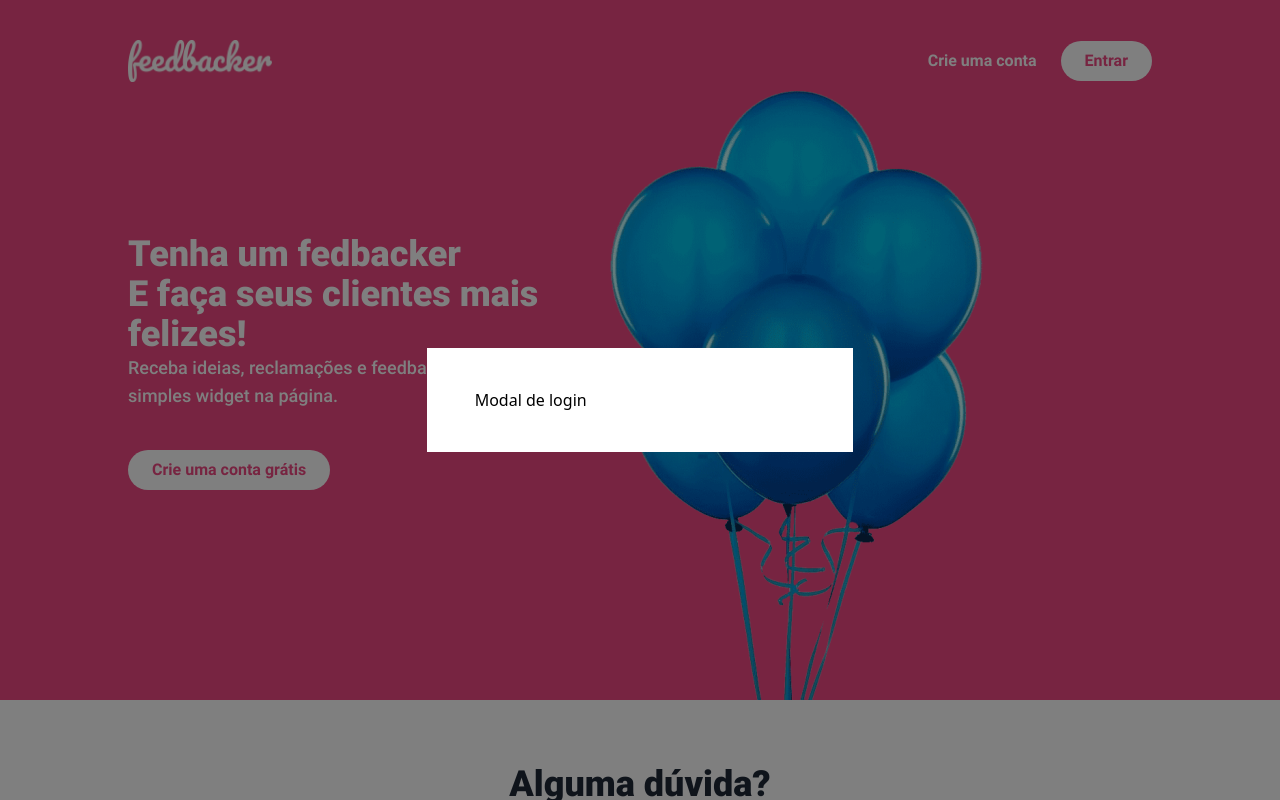
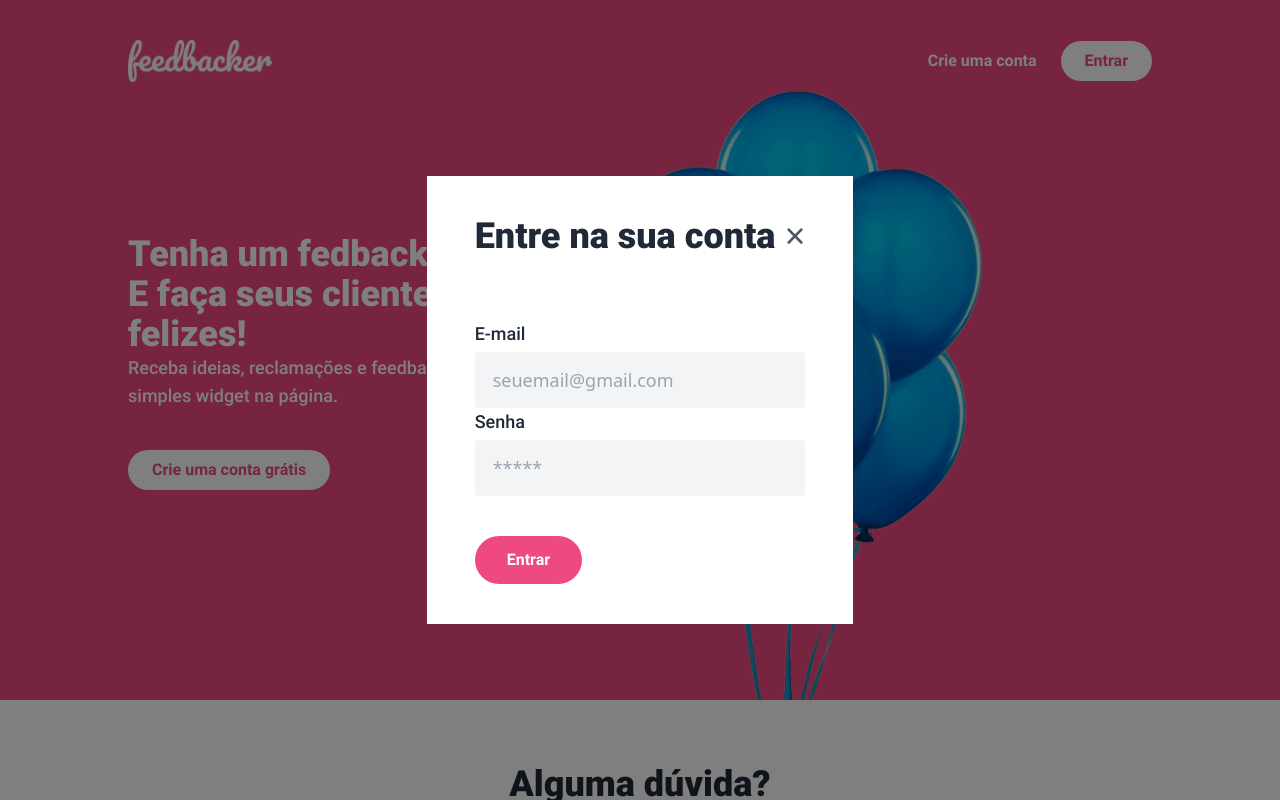
Before and after one commit to Mardoniosc/dashboard-vue, a Vue app: page / in a window 1280 px wide. Both pictures are taken after a click on the button "Entrar". Shown: the top 800 px of the page. Built offline with nearby package versions, Linux system fonts and the light colour scheme.

Commit message:
Criando pagina de login pt 1

```diff
--- a/public/index.html
+++ b/public/index.html
@@ -5,7 +5,7 @@
     <meta http-equiv="X-UA-Compatible" content="IE=edge">
     <meta name="viewport" content="width=device-width,initial-scale=1.0">
     <link rel="icon" href="<%= BASE_URL %>favicon.ico">
-    <title><%= htmlWebpackPlugin.options.title %></title>
+    <title>Feedbacker</title>
   </head>
   <body>
     <noscript>
--- a/src/components/ModalLogin/index.vue
+++ b/src/components/ModalLogin/index.vue
@@ -1,9 +1,95 @@
 <!-- eslint-disable vue/multi-word-component-names -->
 <template >
-  <h1>Modal de login</h1>
+  <div class="flex justify-between">
+    <h1 class="text-4xl font-black text-gray-800">Entre na sua conta</h1>
+
+    <button
+      class="text-4xl text-gray-600 focus:outline-none"
+      @click="close"
+    > &times;</button>
+  </div>
+
+  <div class="mt-16">
+    <form @submit.prevent="handleSubmit">
+      <label class="block">
+        <span class="text-lg font-medium text-gray-800">E-mail</span>
+        <input
+          v-model="state.email.value"
+          type="email"
+          :class="{
+            'border-brand-danger': !!state.email.errorMessage
+          }"
+          class="block w-full px-4 py-3 mt-1 text-lg bg-gray-100 border-2 border-transparent rounded"
+          placeholder="seuemail@gmail.com"
+        >
+        <span
+          v-if="!!state.email.errorMessage"
+          class="block font-medium text-brand-danger"
+        >
+          {{state.email.errorMessage}}
+        </span>
+      </label>
+
+      <label class="block">
+        <span class="text-lg font-medium text-gray-800">Senha</span>
+        <input
+          v-model="state.password.value"
+          type="password"
+          :class="{
+            'border-brand-danger': !!state.password.errorMessage
+          }"
+          class="block w-full px-4 py-3 mt-1 text-lg bg-gray-100 border-2 border-transparent rounded"
+          placeholder="*****"
+        >
+        <span
+          v-if="!!state.password.errorMessage"
+          class="block font-medium text-brand-danger"
+        >
+          {{state.password.errorMessage}}
+        </span>
+      </label>
+
+      <button
+        :disabled="state.isLoading"
+        type="submit"
+        :class="{
+          'opacity-50': state.isLoading
+        }"
+        class="px-8 py-3 mt-10 text2xl font-bold text-white rounded-full bg-brand-main focus:outline-none transition-all duration-150"
+      >
+        Entrar
+      </button>
+    </form>
+  </div>
 </template>
 <script>
+import { reactive } from '@vue/reactivity'
+import useModal from '@/hooks/useModal'
 export default {
+
+  setup () {
+    const modal = useModal()
+
+    const state = reactive({
+      hasErros: false,
+      isLoading: false,
+      email: {
+        value: '',
+        errorMessage: ''
+      },
+      password: {
+        value: '',
+        errorMessage: ''
+      }
+    })
+
+    function handleSubmit () {}
+    return {
+      state,
+      close: modal.close,
+      handleSubmit
+    }
+  }
 
 }
 </script>
```
